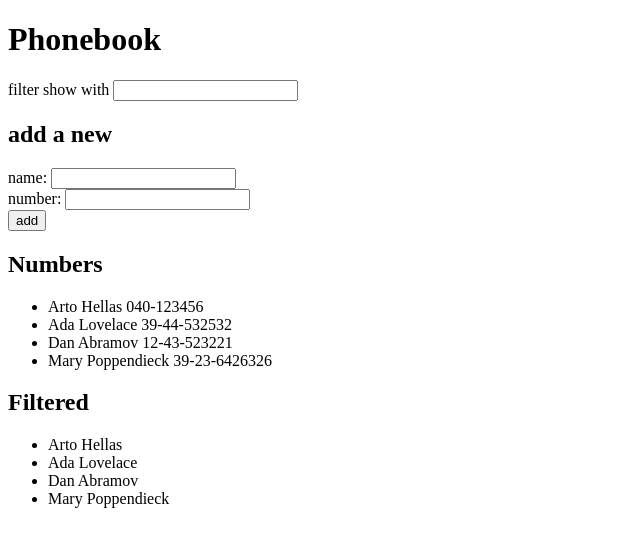
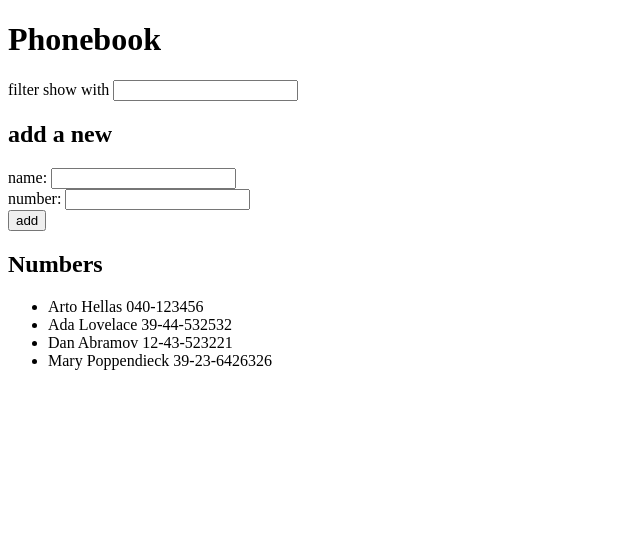
Before and after one commit to umanchanda/full-stack-open-2020, a React (Create React App) app in the folder part2/phonebook/: page / in a window 1280 px wide. Shown: the top 546 px of the page, without its empty margins (0-640 px from the left). Built offline with nearby package versions, Linux system fonts and the light colour scheme; data requests are answered from the project's data file.

Commit message:
fixed final bugs and got rid of filter component

```diff
--- a/part2/phonebook/src/App.js
+++ b/part2/phonebook/src/App.js
@@ -1,7 +1,6 @@
 import React, { useState, useEffect } from 'react';
 import axios from 'axios'
 import Person from './components/Person'
-import Filter from './components/Filter'
 
 const App = () => {
 
@@ -15,11 +14,9 @@ const App = () => {
     axios
       .get('http://localhost:3001/persons')
       .then(response => {
-        console.log('promise fulfilled')
         setPersons(response.data)
       })
   }, [])
-  console.log('render', persons.length, 'persons')
 
   const addNewPerson = (event) => {
     event.preventDefault()
@@ -54,7 +51,7 @@ const App = () => {
     setShowAll(!showAll)
   }
 
-  const namesToShow = persons.map(person => person.name).filter(name => name.toLowerCase().includes(filter.toLowerCase()))
+  const namesToShow = persons.filter(person => person.name.toLowerCase().includes(filter.toLowerCase()))
 
   return (
     <div>
@@ -70,10 +67,7 @@ const App = () => {
       </form>
 
       <h2>Numbers</h2>
-      <ul>{persons.map(person => <Person key={person.id} name={person.name} number={person.number} />)}</ul>
-
-      <h2>Filtered</h2>
-      <ul>{namesToShow.map(name => <Filter key={name} name={name} />)}</ul>
+      <ul>{namesToShow.map(person => <Person key={person.id} name={person.name} number={person.number} />)}</ul>
     </div>
   )
 }
--- a/part2/phonebook/src/components/Filter.js
+++ /dev/null
@@ -1,9 +0,0 @@
-import React from 'react';
-
-const Filter = (props) => {
-  return (
-    <li key={props.name}>{props.name}</li>
-  )
-}
-
-export default Filter
```
